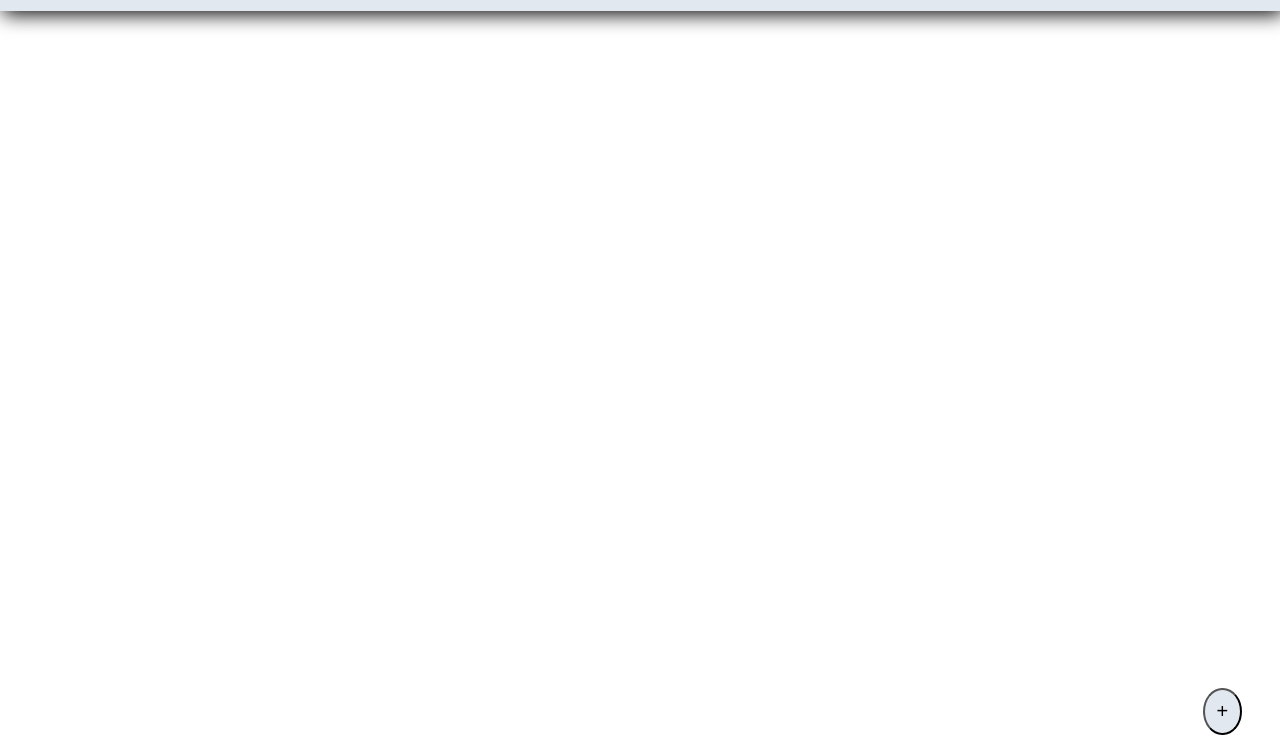
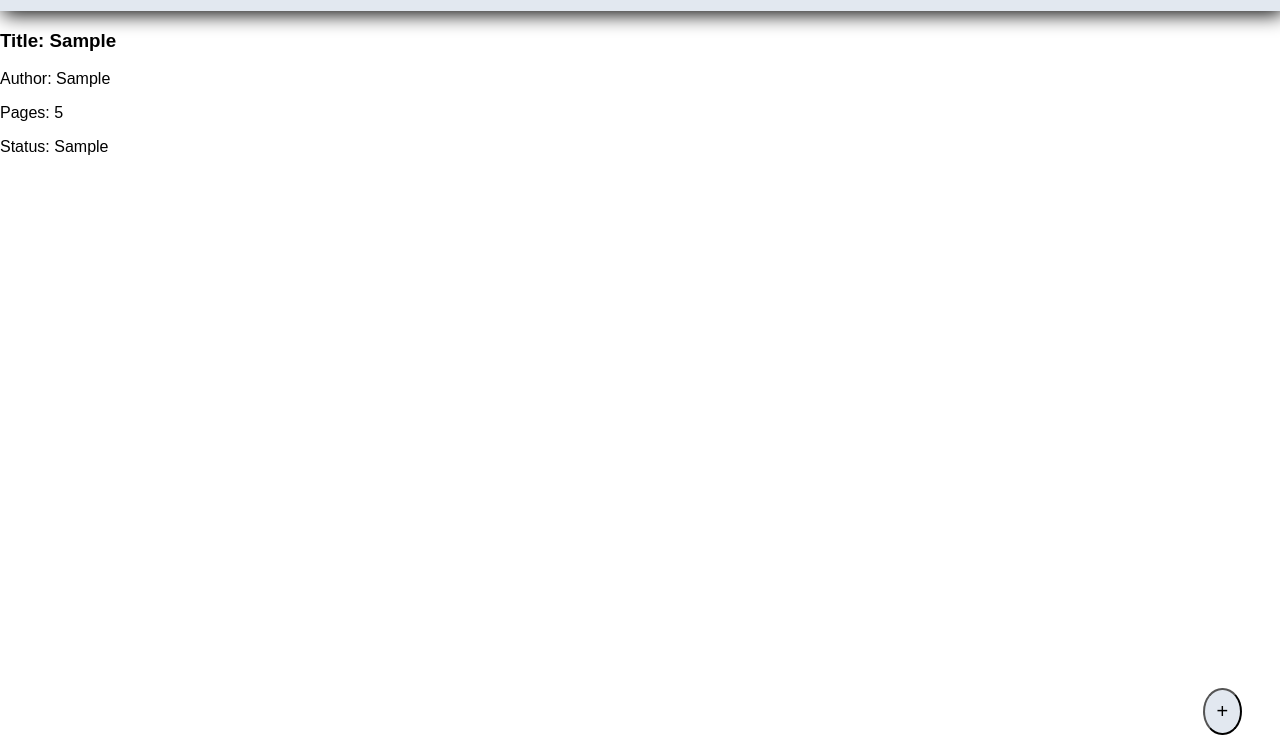
Before and after one commit to michaelramirez808/js-library-project, a plain HTML site: page index.html in a window 1280 px wide. Both pictures are taken after typing "Sample", "Sample", "5", "Sample" into the empty fields and a click on the button "Add Book". Shown: the part 45-800 px from the top of the page. Drawn offline with Linux system fonts and the light colour scheme.

Commit message:
added array info function

```diff
--- a/index.html
+++ b/index.html
@@ -11,6 +11,7 @@
     <div class="header">
         <h2>Javascript Library</h2>
     </div>
+    <div id="libraryContainer"></div>
     <div class="formContainer">
         <form action="" id="bookForm">
             <label for="title">Title:</label>
--- a/script.js
+++ b/script.js
@@ -7,6 +7,24 @@ function Book(title, author, pages, status){
     this.status = status;
 }
 
+function addArrayToPage(){
+    let libraryContainer = document.getElementById('libraryContainer');
+    libraryContainer.textContent = '';
+    for(let i = 0; i < myLibrary.length; i++){
+        let book = myLibrary[i];
+
+        let bookDiv = document.createElement('div');
+        bookDiv.classList.add('book');
+
+        bookDiv.innerHTML = `
+        <h3>Title: ${book.title}</h3>
+        <p>Author: ${book.author}</p
+        <p>Pages: ${book.pages}</p>
+        <p>Status: ${book.status}</p>
+        `
+        libraryContainer.appendChild(bookDiv);
+    }
+}
 
 function addBookToLibrary(){
     let addButton = document.getElementById('add')
@@ -18,7 +36,7 @@ function addBookToLibrary(){
         event.preventDefault();
     let title = document.getElementById('title').value;
     let author = document.getElementById('author').value;
-    let pages = document.getElementById('author').value;
+    let pages = document.getElementById('pages').value;
     let status = document.getElementById('status').value;
 
     const newBook = new Book(title, author, pages, status);
@@ -28,6 +46,8 @@ function addBookToLibrary(){
     bookForm.reset();
     bookForm.style.display = 'none';
 
+
+    addArrayToPage();
     });
 }
 addBookToLibrary();
```
